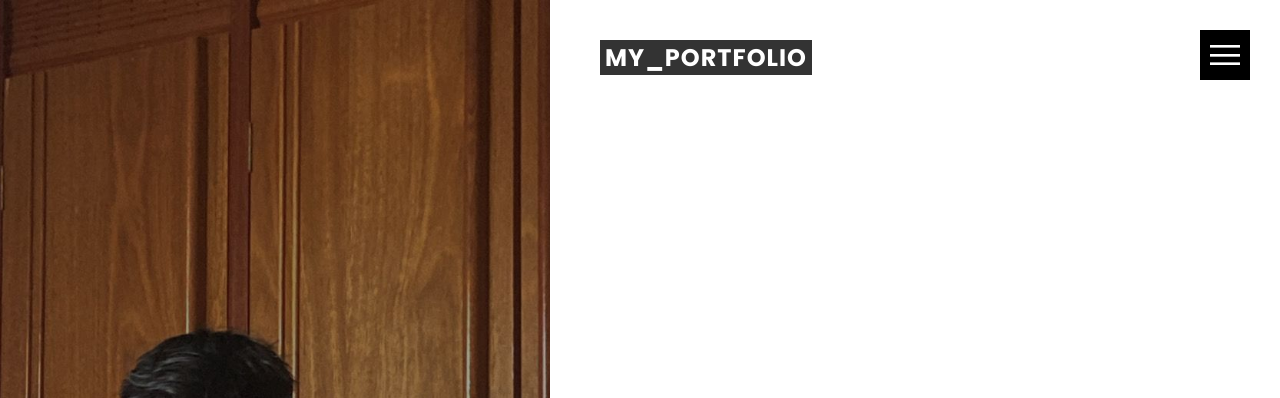
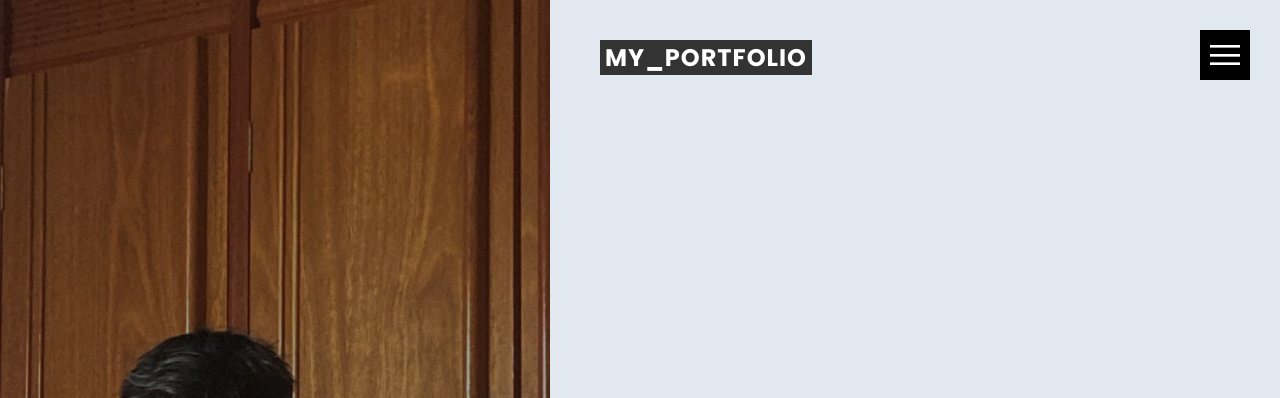
Before and after one commit to 7conann/Portfolio, a plain HTML site: page index.html in a window 1280 px wide. Shown: the top 398 px of the page. Drawn offline with Linux system fonts and the light colour scheme.

Commit message:
atualizandp..

```diff
--- a/style.css
+++ b/style.css
@@ -1,5 +1,7 @@
 @import url('https://fonts.googleapis.com/css2?family=Poppins:wght@200;300;400;500;600;700;800;900&display=swap');
-
+body {
+    background-color:  #E2E8F0;
+}
 * {
     margin: 0;
     padding: 0;
```
